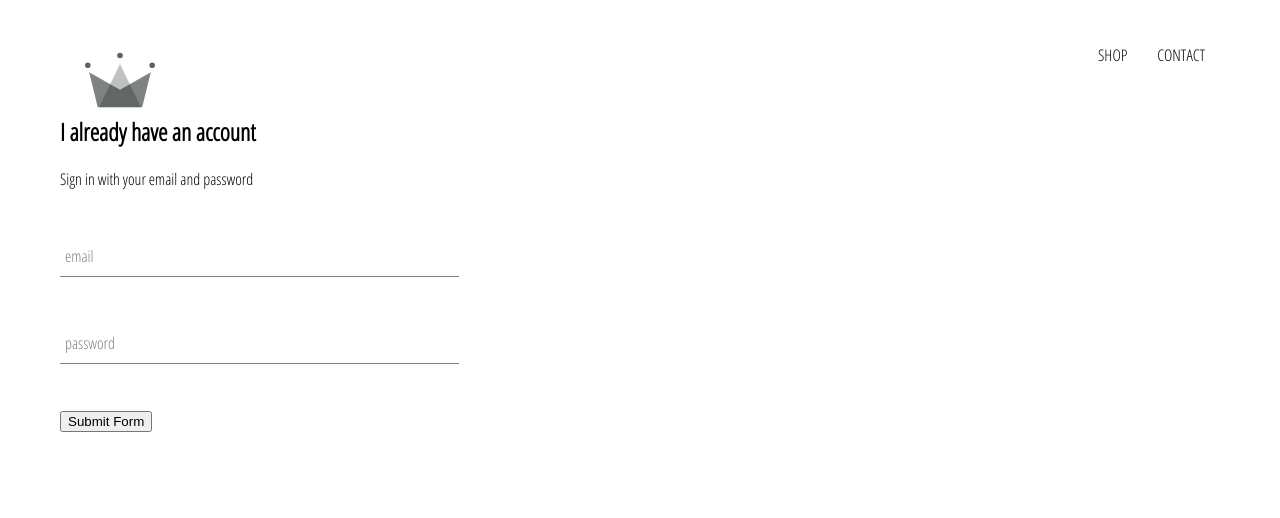
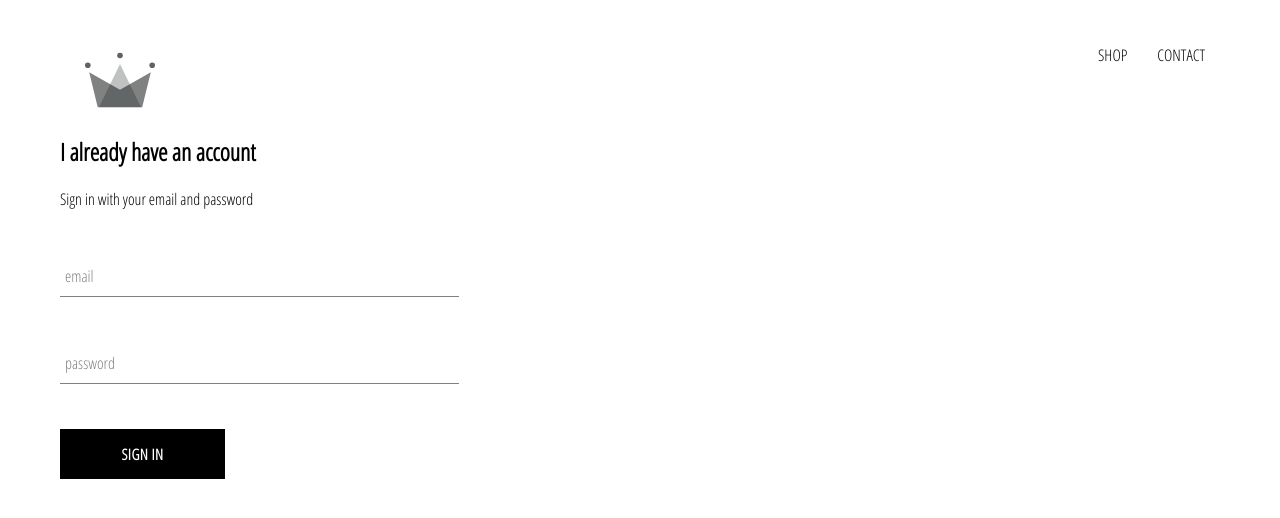
Before and after one commit to Henrik-Albers/ECommerce-Site, a React (Create React App) app in the folder crwn-clothing/: page /signin in a window 1280 px wide. Shown: the top 518 px of the page. Built offline with nearby package versions, Linux system fonts and the light colour scheme; a web font is replaced by a local one.

Commit message:
add sign in button

```diff
--- /dev/null
+++ b/crwn-clothing/src/components/custom-button/custom-button.component.jsx
@@ -0,0 +1,11 @@
+import React from 'react'
+
+import './custom-button.styles.scss'
+
+const CustomButton = ({ children, ...otherProps }) => (
+    <button className="custom-button" {...otherProps}>
+        {children}
+    </button>
+)
+
+export default CustomButton
--- /dev/null
+++ b/crwn-clothing/src/components/custom-button/custom-button.styles.scss
@@ -0,0 +1,22 @@
+.custom-button {
+    min-width: 165px;
+    width: auto;
+    height: 50px;
+    letter-spacing: 0.5px;
+    line-height: 50px;
+    padding: 0 35px 0 35px;
+    font-size: 15px;
+    background-color: black;
+    color: white;
+    text-transform: uppercase;
+    font-family: 'Open Sans Condensed';
+    font-weight: bolder;
+    border: none;
+    cursor: pointer;
+
+    &:hover {
+        background-color: white;
+        color: black;
+        border: 1px solid black;
+    }
+}
--- a/crwn-clothing/src/components/sign-in/sign-in.component.jsx
+++ b/crwn-clothing/src/components/sign-in/sign-in.component.jsx
@@ -1,6 +1,7 @@
 import React from 'react'
 
 import FormInput from '../form-input/form-input.component'
+import CustomButton from '../custom-button/custom-button.component'
 import './sign-in.styles.scss'
 
 class SignIn extends React.Component {
@@ -49,7 +50,7 @@
                         required
                     />
 
-                    <input type="submit" value="Submit Form" />
+                    <CustomButton type="submit">Sign in</CustomButton>
                 </form>
             </div>
         )
--- a/crwn-clothing/src/components/sign-in/sign-in.styles.scss
+++ b/crwn-clothing/src/components/sign-in/sign-in.styles.scss
@@ -1,3 +1,9 @@
 .sign-in {
     width: 30vw;
+    display: flex;
+    flex-direction: column;
+
+    .title {
+        margin: 10px 0;
+    }
 }
```
